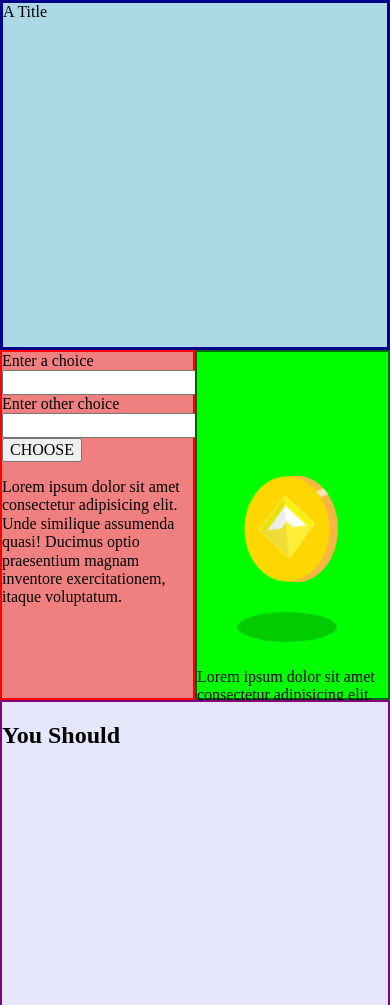
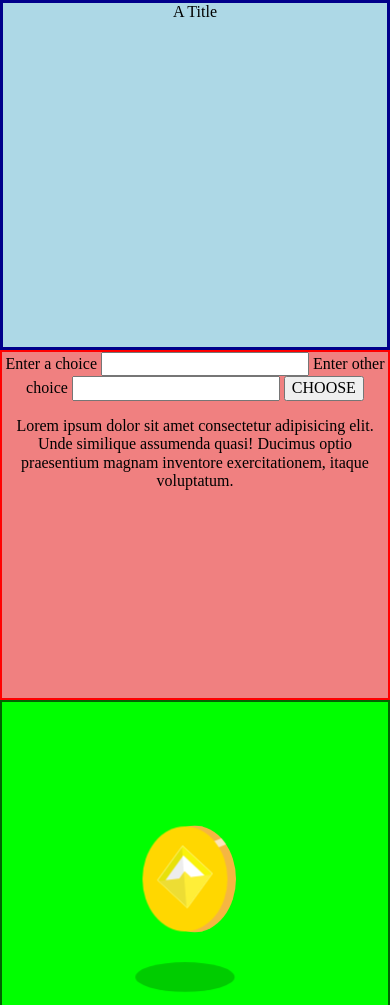
Before and after one commit to alternategait/eitherOr, a plain HTML site: page index.html in a window 390 px wide. Shown: the top 1005 px of the page. Drawn offline with Linux system fonts and the light colour scheme.

Commit message:
added media query

```diff
--- a/css/style.css
+++ b/css/style.css
@@ -234,3 +234,10 @@ header, footer {
     transform : rotate(25deg) translateY(400px);
   }
 }
+
+@media screen and (max-width: 400px){
+  #s1, #s2, #s3, header, footer{
+    flex: 1 100%;
+    text-align: center;
+  }
+}
```
